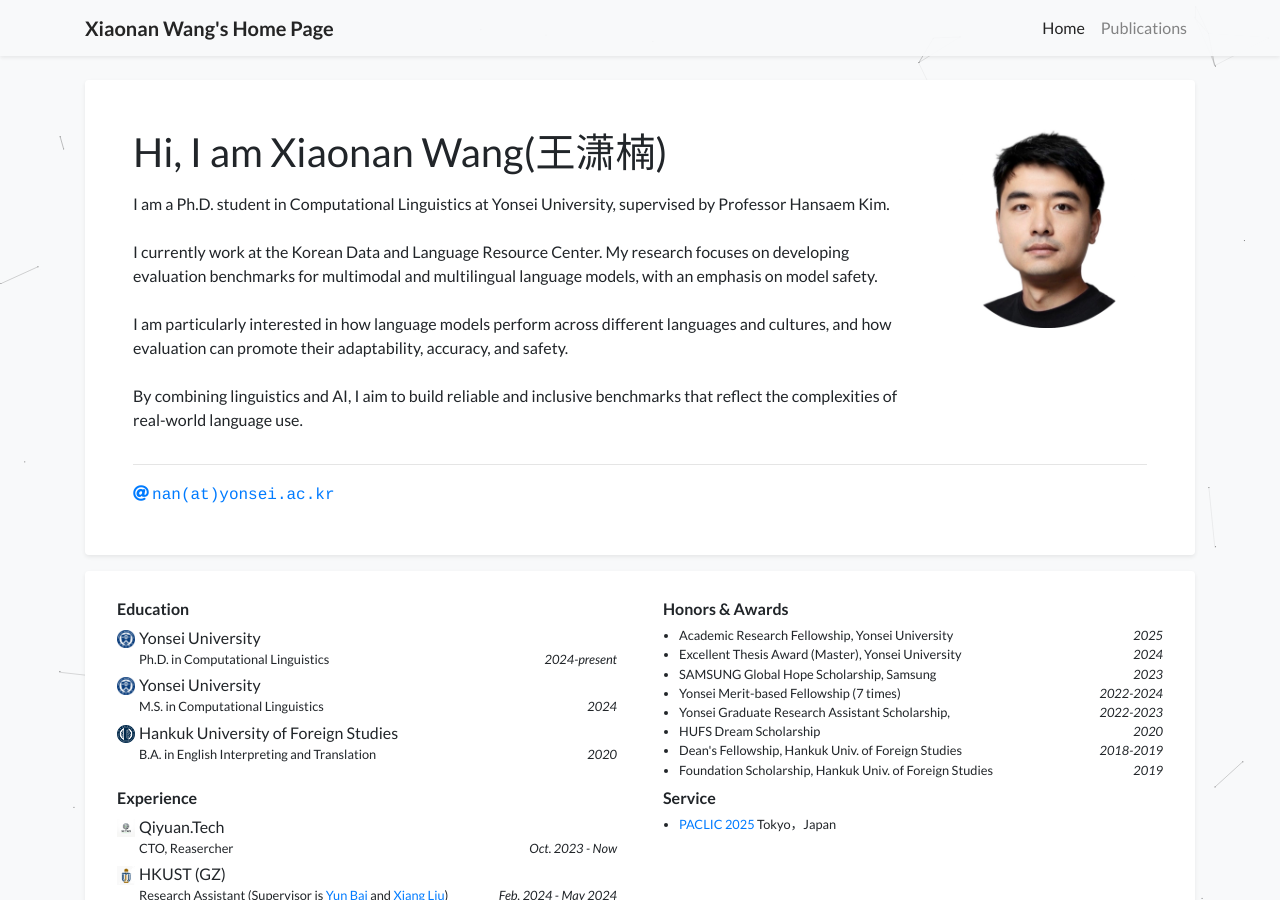
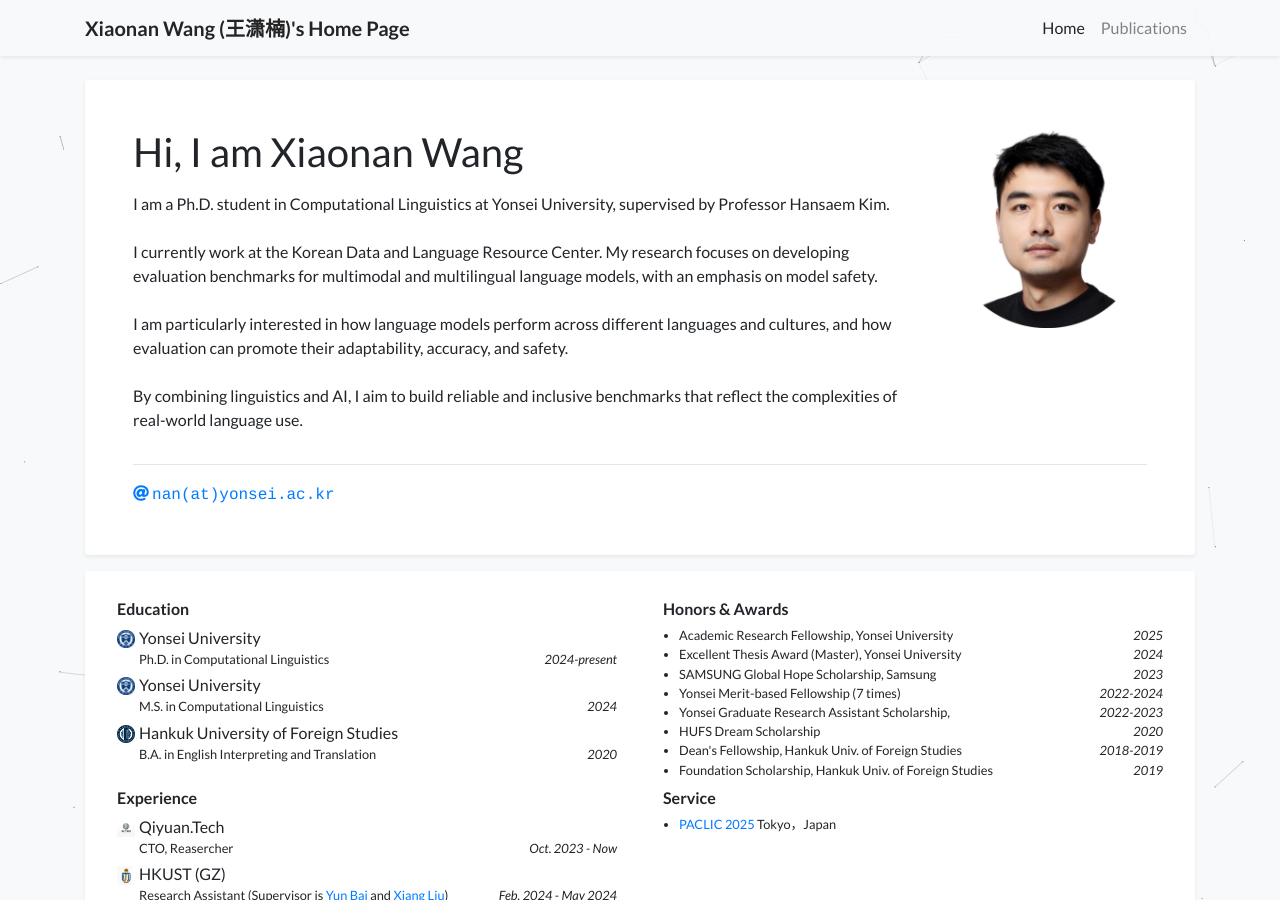
Before and after one commit to wangxiaonan-git/wangxiaonan-git.github.io, a Jekyll site: the page built from index.html, in a window 1280 px wide and 900 px high. Built offline with Jekyll 4.4.1, drawn with Linux system fonts in a browser that asks for light colours; a style sheet for code colours, icons or effects is not loaded.

```diff
--- a/_data/profile.yml
+++ b/_data/profile.yml
@@ -1,6 +1,6 @@
-primary_name: "Hi, I am Xiaonan Wang(王潇楠)"
+primary_name: "Hi, I am Xiaonan Wang"
 secondary_name: ""
-navbar_name: "Xiaonan Wang's Home Page"
+navbar_name: "Xiaonan Wang (王潇楠)'s Home Page"
 
 # positions:
 #  - '<span class="no-break"><img src="assets/images/badges/mpu_master.png" alt="Macao Polytechnic University" class="inline-badge"/></span> M.S., Macao Polytechnic University (2024)'
```
